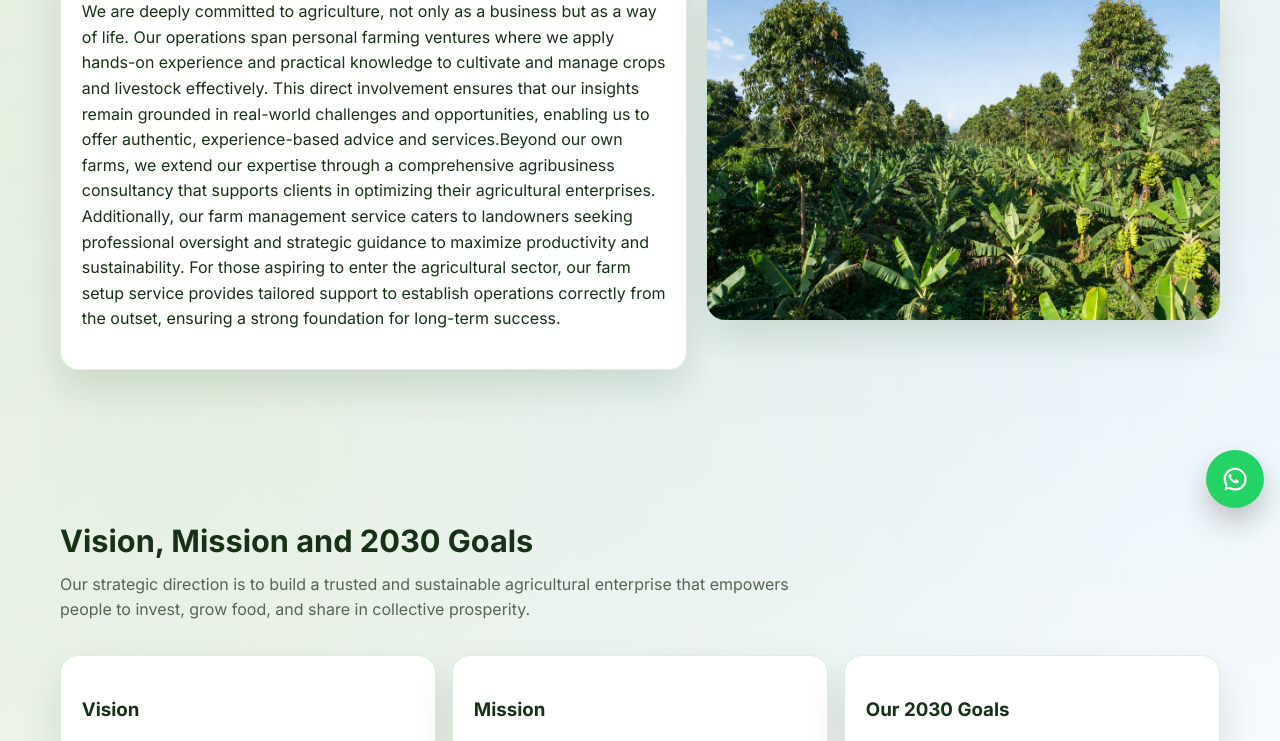
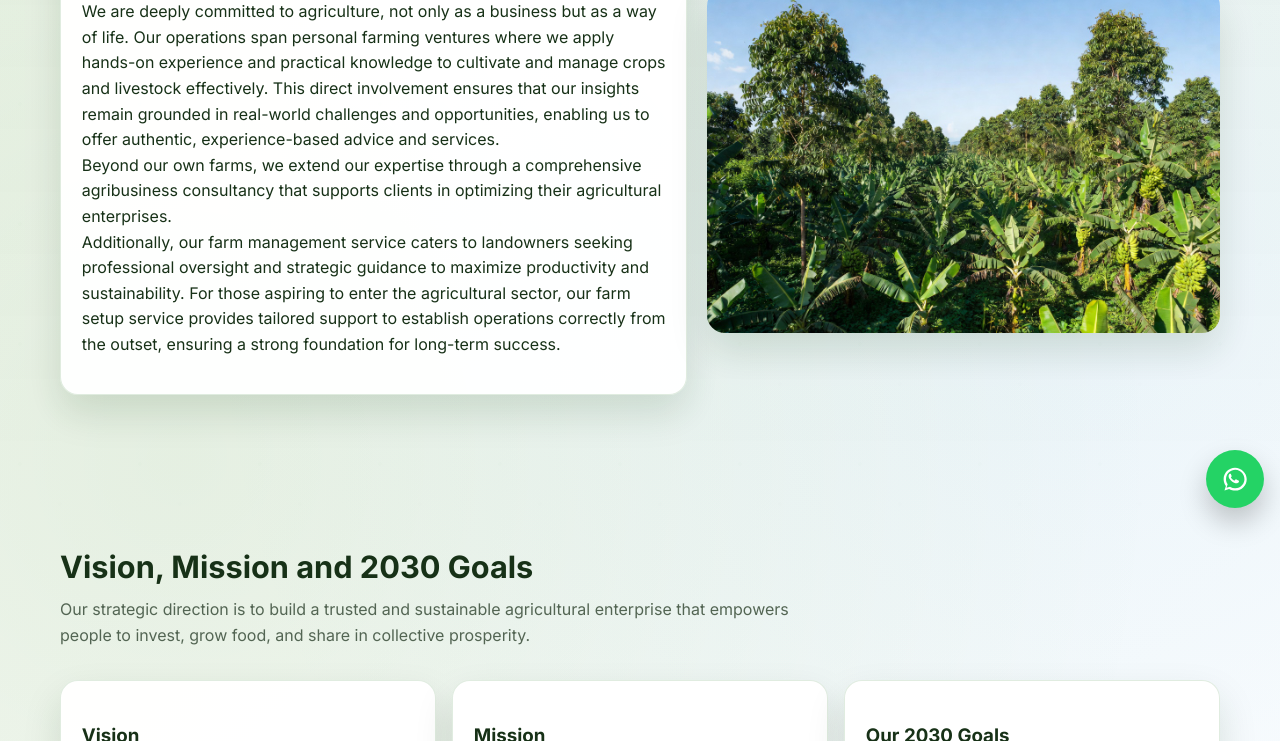
Before and after one commit to Yemsam/GreaterOneAgro, a website: page about.html in a window 1280 px wide. Shown: the part 276-1017 px from the top of the page. Drawn offline with Linux system fonts and the light colour scheme.

Commit message:
Update about.html

```diff
--- a/about.html
+++ b/about.html
@@ -51,7 +51,7 @@
     <div class="container split-grid">
       <div class="panel card reveal">
         <h1 class="section-title">About Greater One Agro</h1>
-        <p>We are deeply committed to agriculture, not only as a business but as a way of life. Our operations span personal farming ventures where we apply hands-on experience and practical knowledge to cultivate and manage crops and livestock effectively. This direct involvement ensures that our insights remain grounded in real-world challenges and opportunities, enabling us to offer authentic, experience-based advice and services.Beyond our own farms, we extend our expertise through a comprehensive agribusiness consultancy that supports clients in optimizing their agricultural enterprises. Additionally, our farm management service caters to landowners seeking professional oversight and strategic guidance to maximize productivity and sustainability. For those aspiring to enter the agricultural sector, our farm setup service provides tailored support to establish operations correctly from the outset, ensuring a strong foundation for long-term success.</p>
+        <p>We are deeply committed to agriculture, not only as a business but as a way of life. Our operations span personal farming ventures where we apply hands-on experience and practical knowledge to cultivate and manage crops and livestock effectively. This direct involvement ensures that our insights remain grounded in real-world challenges and opportunities, enabling us to offer authentic, experience-based advice and services.<br> Beyond our own farms, we extend our expertise through a comprehensive agribusiness consultancy that supports clients in optimizing their agricultural enterprises. <br> Additionally, our farm management service caters to landowners seeking professional oversight and strategic guidance to maximize productivity and sustainability. For those aspiring to enter the agricultural sector, our farm setup service provides tailored support to establish operations correctly from the outset, ensuring a strong foundation for long-term success.</p>
       </div>
       <div class="about-media reveal">
         <img src="img/about-okra-plantain-farm.jpg" alt="Beautiful Okra and Plantain farm view" loading="lazy">
```
